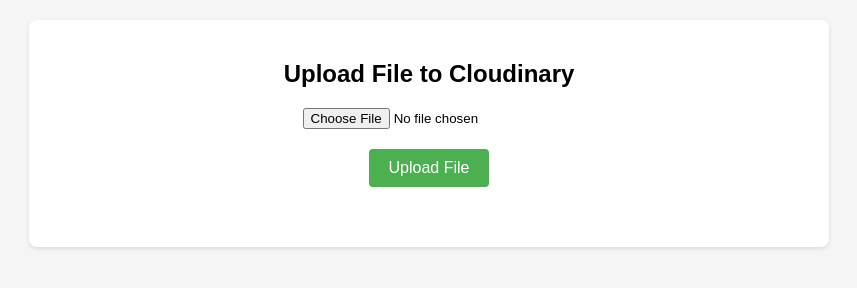
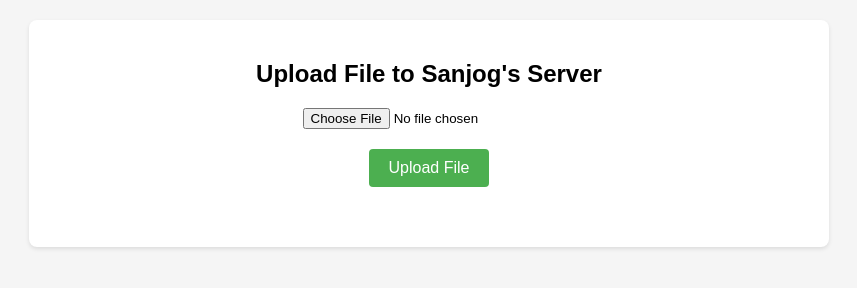
Before and after one commit to sanjog08/cloudinary-upload-tutorial, a website: page public/homepage.html in a window 1280 px wide. Shown: the whole page, without its empty margins (211-1068 px from the left). Drawn offline with Linux system fonts and the light colour scheme.

```diff
--- a/public/homepage.html
+++ b/public/homepage.html
@@ -52,7 +52,7 @@
 </head>
 <body>
     <div class="upload-container">
-        <h2>Upload File to Cloudinary</h2>
+        <h2>Upload File to Sanjog's Server</h2>
         <form id="uploadForm" enctype="multipart/form-data">
             <div class="file-input">
                 <input type="file" id="fileInput" name="file" required>
```
